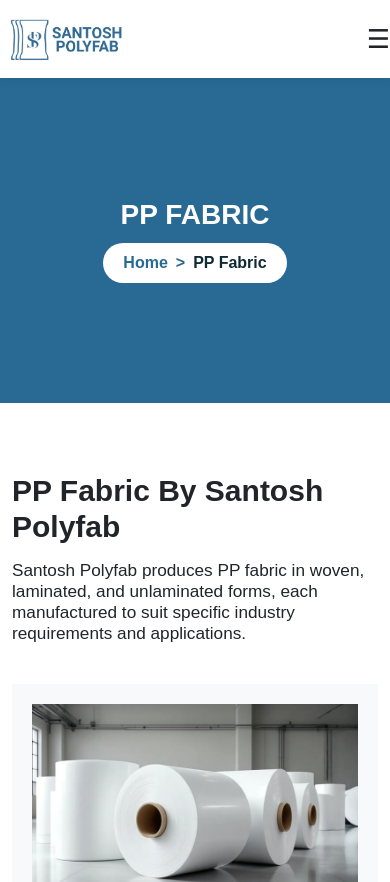
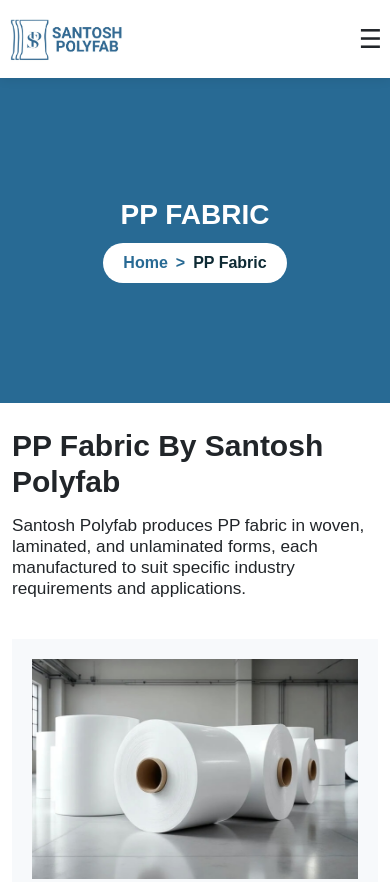
Before and after one commit to rishab-sudo/SFB, a React (Create React App) app: page /products/pp-fabric in a window 390 px wide. Shown: the top 882 px of the page. Built offline with nearby package versions, Linux system fonts and the light colour scheme.

Commit message:
10/feb/2026

```diff
--- a/src/components/Navbar.css
+++ b/src/components/Navbar.css
@@ -57,6 +57,7 @@
 
 /* MOBILE MENU */
 .mobile-menu {
+   margin-top: 72px;
   position: fixed;
   top: 0;
   left: -100%;
@@ -85,7 +86,7 @@
   position: absolute;
   top: 15px;
   right: 15px;
-  font-size: 28px;
+  font-size: 35px;
   cursor: pointer;
 }
 
@@ -169,6 +170,7 @@
   display: flex;
   flex-direction: column;
   gap: 10px;
+
 }
 
 .mobile-dropdown-title {
@@ -194,5 +196,6 @@
 
   .hamburger {
     display: block;
+    margin-right: 8px;
   }
 }
--- a/src/components/ProductDetail.css
+++ b/src/components/ProductDetail.css
@@ -98,7 +98,7 @@ color: #555;
 /* RESPONSIVE */
 @media (max-width: 768px) {
   .product-detail {
-    padding: 70px 0;
+    padding: 25px 0;
   }
 
   .product-detail-heading {
--- a/src/pages/AboutUs.css
+++ b/src/pages/AboutUs.css
@@ -255,7 +255,7 @@ margin-top: 2.5%;
 @media (max-width: 992px) {
   .about-section-one,
   .our-quality {
-    padding: 70px 0;
+    padding: 25px 0;
   }
 
   .about-content,
```
